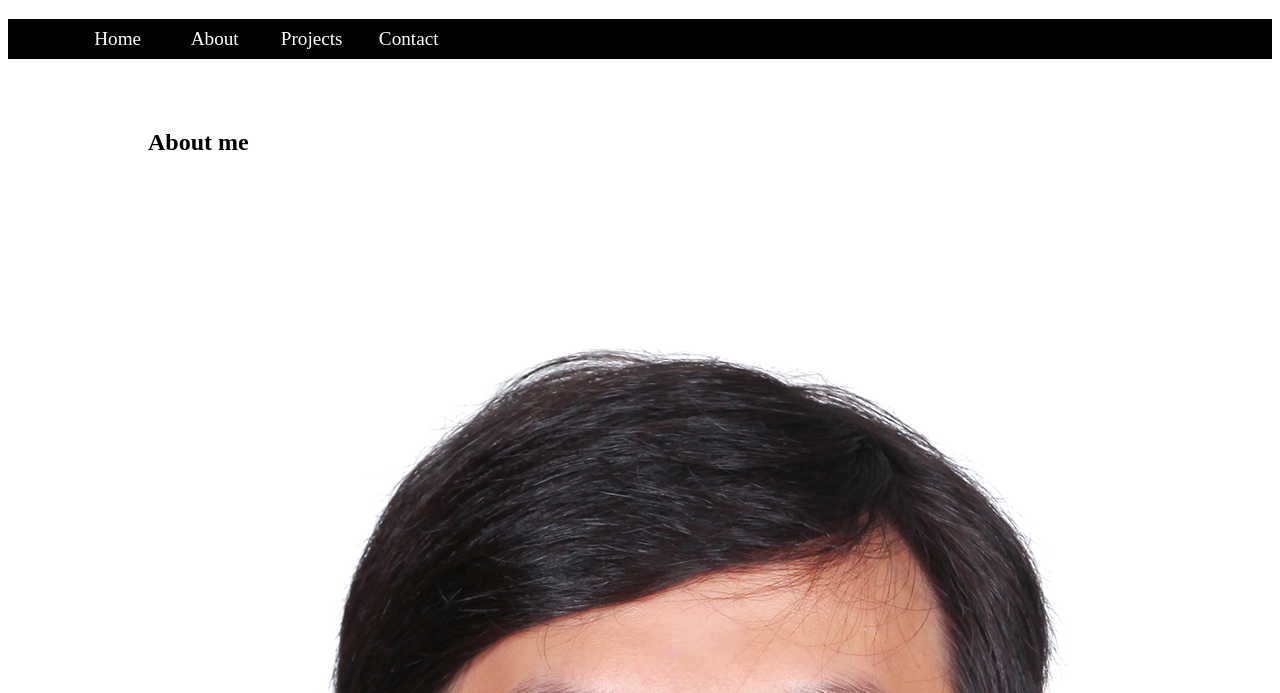
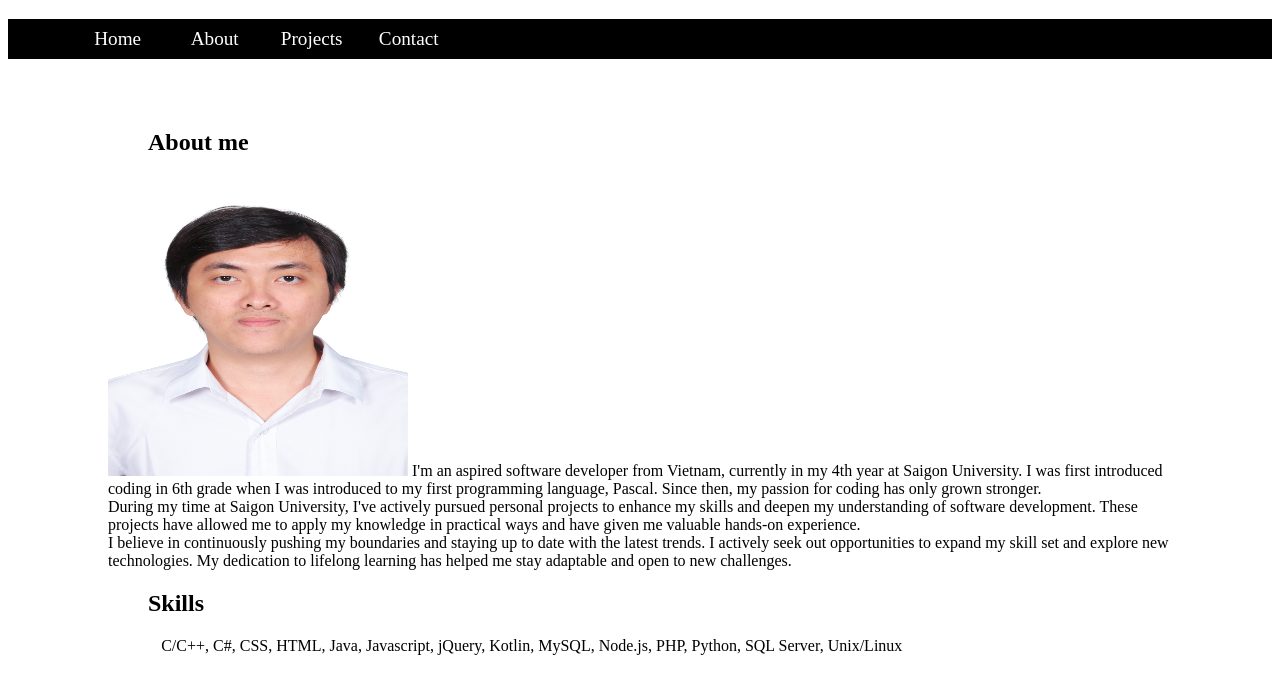
Before and after one commit to KhoaHoang2001/Portforlio, a plain HTML site: page about.html in a window 1280 px wide. Shown: the part 61-754 px from the top of the page. Drawn offline with Linux system fonts and the light colour scheme.

Commit message:
Commit change

```diff
--- a/style.css
+++ b/style.css
@@ -74,3 +74,8 @@ ul {
     margin-top: 0px;
     padding-left: 5%;
 }
+
+.about img {
+    width: 300px;
+    height: 300px;
+}
```
